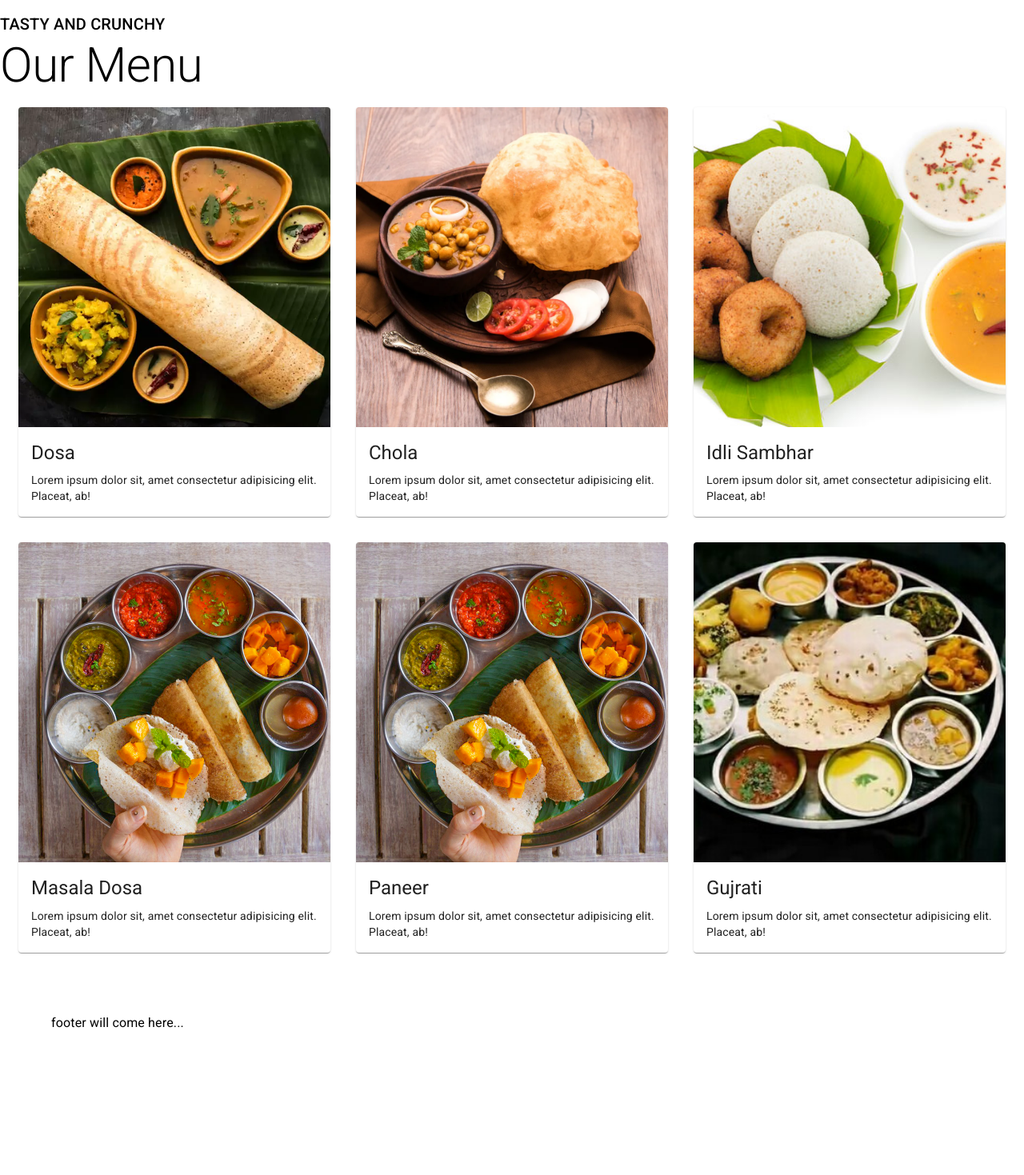
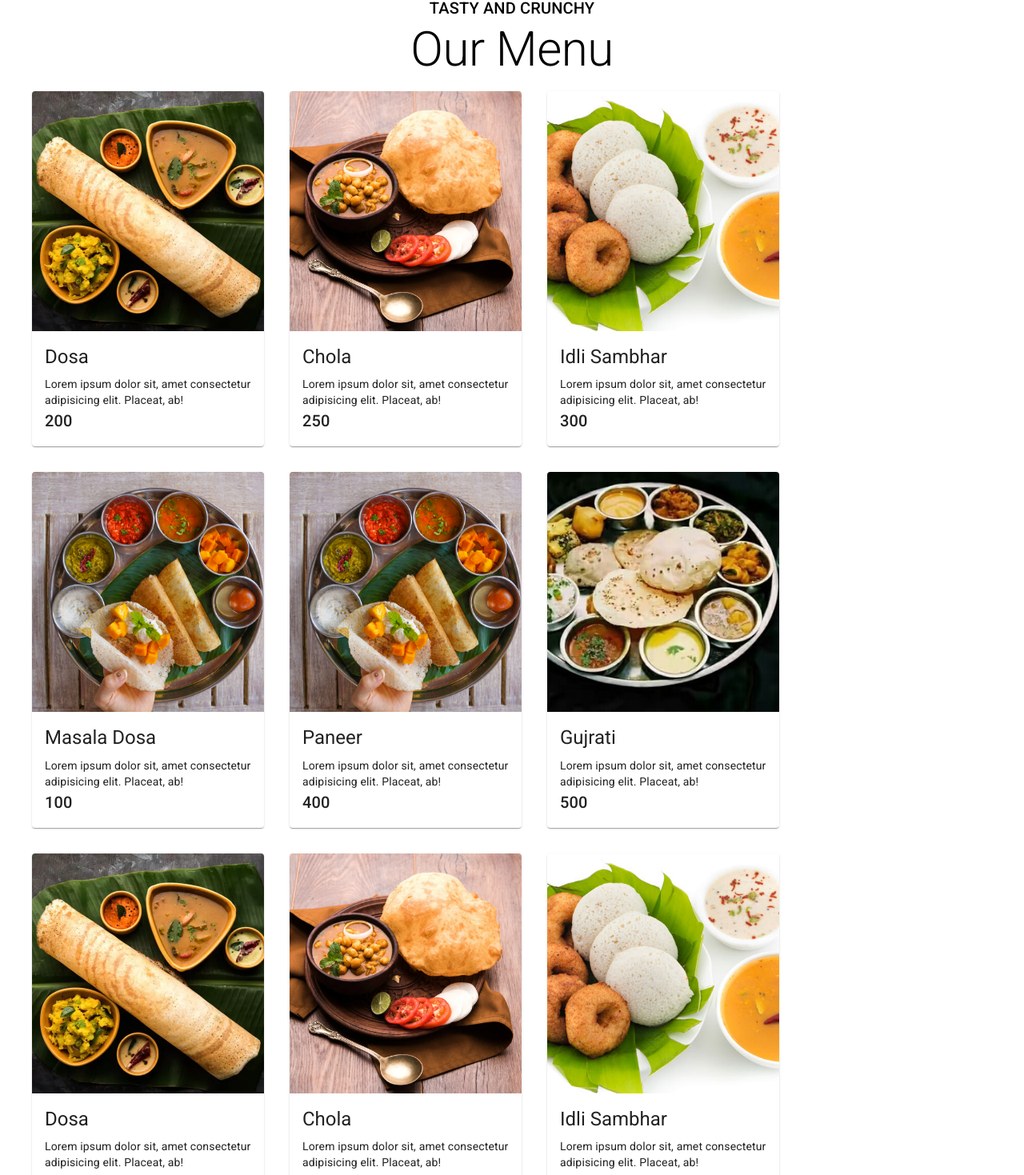
Before and after one commit to kamleshraj/Resturant-website-reactjs, a React (Create React App) app: page / in a window 1280 px wide. Shown: the part 954-2423 px from the top of the page at 80% size. Before the commit the page ends 2245 px from the top, so only its background shows below. Built offline with nearby package versions, Linux system fonts and the light colour scheme.

Commit message:
container

```diff
--- a/src/GlobalStyle.js
+++ b/src/GlobalStyle.js
@@ -17,11 +17,4 @@ a{
 .main-section{
     padding:60px 0;
 }
-.our-story-section{
-    background:${({ theme }) => theme.colors.greybg};
-    .content-container{
-        max-width:550px;
-        margin:auto;
-    }
-}
 `;
--- a/src/components/MenuList.js
+++ b/src/components/MenuList.js
@@ -5,14 +5,14 @@ import { MenuData } from '../data/data'
 const MenuItems = () => {
     return (
         <>
-        <Box className='menu-list' sx={{ display: "flex", flexWrap: "wrap", justifyContent: "center" }}>
+        <Box className='menu-list' sx={{ display: "flex", flexWrap: "wrap", justifyContent: "start" }}>
             {MenuData.map((menu) => {
               return (
-                <Card sx={{ maxWidth: "390px", display: "flex", m: 2 }}>
+                <Card sx={{ maxWidth: "290px", display: "flex", m: 2 }}>
                     <CardActionArea>
 
                       <CardMedia
-                        sx={{ minHeight: "400px" }}
+                        sx={{ minHeight: "300px" }}
                         component={"img"}
                         src={menu.image}
                         alt={menu.name}
@@ -23,6 +23,9 @@ const MenuItems = () => {
                     </Typography>
                       <Typography variant='body2' component={"div"}>
                         {menu.description}
+                      </Typography>
+                      <Typography variant='h6' component={"h6"}>
+                        {menu.price}
                       </Typography>
                     </CardContent>
                     </CardActionArea>
--- a/src/components/Title.js
+++ b/src/components/Title.js
@@ -2,7 +2,7 @@ import { Typography,Box } from "@mui/material"
 
 const Title=(props)=>{
     return(
-        <Box className="main-title">
+        <Box className="main-title" sx={{textAlign:'center'}}>
             <Typography variant="h6">
                 {props.subtitle}
             </Typography>
--- a/src/data/data.js
+++ b/src/data/data.js
@@ -7,6 +7,7 @@ import Gujrati from '../images/gujrati.jpeg'
 
 export const MenuData = [
     {
+      id:1,
       name: "Dosa",
       description:
         "Lorem ipsum dolor sit, amet consectetur adipisicing elit. Placeat, ab!",
@@ -14,6 +15,7 @@ export const MenuData = [
       price: 200,
     },
   {
+      id:2,
       name: "Chola",
       description:
         "Lorem ipsum dolor sit, amet consectetur adipisicing elit. Placeat, ab!",
@@ -21,6 +23,7 @@ export const MenuData = [
       price: 250,
     },
   {
+    id:3,
       name: "Idli Sambhar",
       description:
         "Lorem ipsum dolor sit, amet consectetur adipisicing elit. Placeat, ab!",
@@ -28,6 +31,7 @@ export const MenuData = [
       price: 300,
     },
   {
+    id:4,
       name: "Masala Dosa",
       description:
         "Lorem ipsum dolor sit, amet consectetur adipisicing elit. Placeat, ab!",
@@ -35,6 +39,7 @@ export const MenuData = [
       price: 100,
     },
   {
+    id:5,
       name: "Paneer",
       description:
         "Lorem ipsum dolor sit, amet consectetur adipisicing elit. Placeat, ab!",
@@ -42,10 +47,35 @@ export const MenuData = [
       price: 400,
     },
   {
+    id:6,
       name: "Gujrati",
       description:
         "Lorem ipsum dolor sit, amet consectetur adipisicing elit. Placeat, ab!",
       image: Gujrati,
       price: 500,
   },
+  {
+    id:7,
+    name: "Dosa",
+    description:
+      "Lorem ipsum dolor sit, amet consectetur adipisicing elit. Placeat, ab!",
+    image: Dosa,
+    price: 200,
+  },
+{
+    id:8,
+    name: "Chola",
+    description:
+      "Lorem ipsum dolor sit, amet consectetur adipisicing elit. Placeat, ab!",
+    image: Chola,
+    price: 250,
+  },
+{
+  id:9,
+    name: "Idli Sambhar",
+    description:
+      "Lorem ipsum dolor sit, amet consectetur adipisicing elit. Placeat, ab!",
+    image: Idli,
+    price: 300,
+  },
   ];
--- a/src/pages/Home.js
+++ b/src/pages/Home.js
@@ -5,7 +5,7 @@ import { Button, Typography, Box } from '@mui/material';
 import styled from 'styled-components';
 import MenuItems from '../components/MenuList';
 import Title from '../components/Title';
-import { Link } from 'react-router-dom';
+//import { Link } from 'react-router-dom';
 
 const Home = () => {
   return (
@@ -17,9 +17,7 @@ const Home = () => {
             <Typography variant='body2'>
               Lorem ipsum dolor sit amet, consectetur adipiscing elit, sedolorm reminusto doeiusmod tempor incidition ulla mco
             </Typography>
-            <Link to="/menu">
-              <Button variant="outlined">View Our Menu</Button>
-            </Link>
+            <Button variant="outlined">View Our Menu</Button>
           </Box>
         </Container>
       </Box>
@@ -31,11 +29,12 @@ const Home = () => {
         </Typography>
         </Box>
       </Box>
-      <Box className='main-section menu-items'>
-        <Title title='Our Menu' subtitle='TASTY AND CRUNCHY'/>
-        <MenuItems />
-      </Box>
-
+      <Container maxWidth="xl">
+        <Box className='main-section menu-items'>
+          <Title title='Our Menu' subtitle='TASTY AND CRUNCHY'/>
+          <MenuItems />
+        </Box>
+      </Container>
     </StyleWrapper>
   )
 }
@@ -52,4 +51,11 @@ const StyleWrapper = styled.section`
       max-width:400px;
     }
 }
+.our-story-section{
+    background:${({ theme }) => theme.colors.greybg};
+    .content-container{
+        max-width:650px;
+        margin:auto;
+    }
+}
 `;
```
Lines whose indentation alone changed are shown as unchanged.
